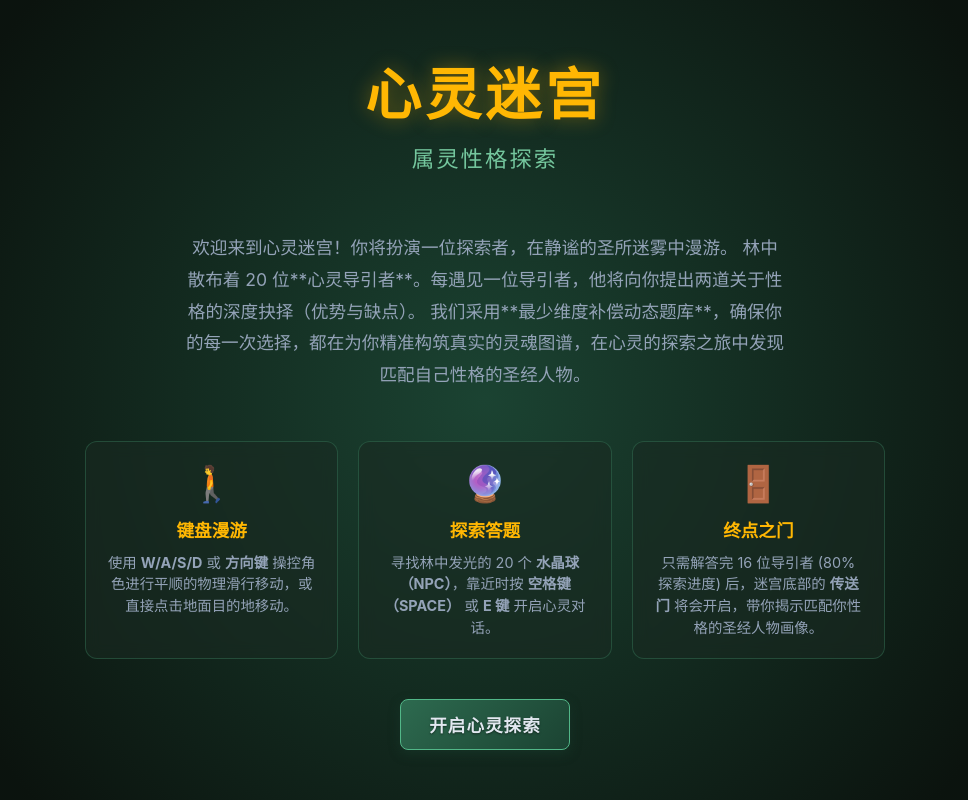
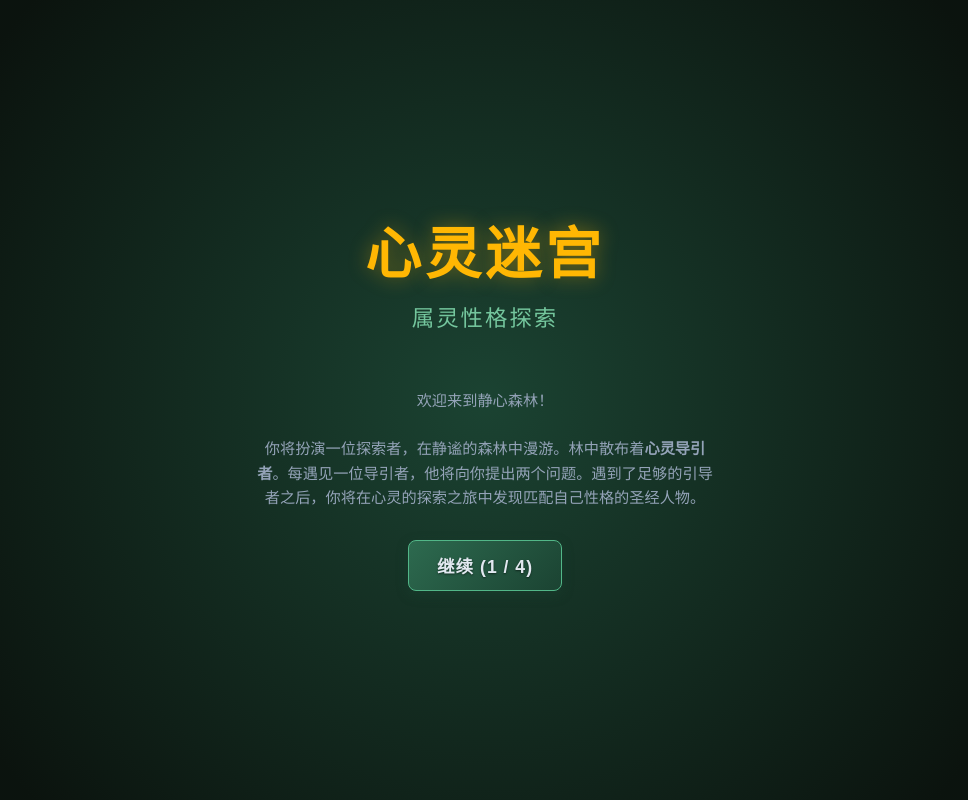
Before and after one commit to lerzlerz/U-BibleHero, a React (Vite) app: page / in a window 1280 px wide. Shown: the whole page, without its empty margins (155-1123 px from the left). Built offline with nearby package versions, Linux system fonts and the light colour scheme.

Commit message:
fix: welcome screen pagination, restore handleAnswerQuestion, and polish instructions

```diff
--- a/src/App.css
+++ b/src/App.css
@@ -862,3 +862,58 @@ canvas {
   color: var(--text-secondary);
   line-height: 1.4;
 }
+
+/* ====================================================
+   Paginated Welcome Screen
+   ==================================================== */
+.instruction-single-card {
+  background: rgba(255, 255, 255, 0.04);
+  border: 1px solid rgba(255, 255, 255, 0.08);
+  padding: 25px;
+  border-radius: 12px;
+  text-align: center;
+  margin-bottom: 25px;
+  max-width: 420px;
+  width: 90%;
+  box-sizing: border-box;
+  margin-left: auto;
+  margin-right: auto;
+  animation: fadeIn 0.4s ease-out;
+}
+
+.instruction-single-card h3 {
+  font-family: 'Cinzel', serif;
+  color: var(--gold);
+  font-size: 1.25rem;
+  margin: 15px 0 10px 0;
+}
+
+.instruction-single-card p {
+  color: var(--text-secondary);
+  font-size: 0.9rem;
+  line-height: 1.5;
+  margin: 0;
+}
+
+.start-page-content {
+  display: flex;
+  flex-direction: column;
+  align-items: center;
+  width: 100%;
+  animation: fadeIn 0.3s ease-out;
+}
+
+.start-page-content .start-desc {
+  max-width: 460px;
+  width: 90%;
+  text-align: center;
+  font-size: 0.95rem;
+  line-height: 1.6;
+  margin-bottom: 30px;
+  color: var(--text-secondary);
+}
+
+@keyframes fadeIn {
+  from { opacity: 0; transform: translateY(10px); }
+  to { opacity: 1; transform: translateY(0); }
+}
--- a/src/App.jsx
+++ b/src/App.jsx
@@ -127,6 +127,7 @@ const CHARACTER_AVATARS = {
 // ----------------------------------------------------
 export default function App() {
   const [gameState, setGameState] = useState('start'); // start | playing | results
+  const [startStep, setStartStep] = useState(0); // 4-step welcome pagination
 
   // Answers database: keys 1 to 40, values D/I/S/C
   const [answers, setAnswers] = useState({});
@@ -190,6 +191,7 @@ export default function App() {
     setActiveDialogueQ2(null);
     setAdjacentNpcState(null);
     setResultsProfile(null);
+    setStartStep(0);
     setGameState('start');
   };
 
@@ -338,6 +340,30 @@ export default function App() {
       });
     }
   }, [answers, currentDialogueNpc, dialogueStep, activeDialogueQ1, activeDialogueQ2, resolvedNpcs]);
+  // Answer a question and progress dialogue
+  const handleAnswerQuestion = (selectedType) => {
+    if (!currentDialogueNpc || !activeDialogueQ1 || !activeDialogueQ2) return;
+    const activeQ = dialogueStep === 0 ? activeDialogueQ1 : activeDialogueQ2;
+
+    setAnswers(prev => ({ ...prev, [activeQ.id]: selectedType }));
+
+    if (dialogueStep === 0) {
+      setDialogueStep(1);
+    } else {
+      // Resolve NPC
+      const npcIdx = currentDialogueNpc.index;
+      setResolvedNpcs(prev => {
+        const next = new Set(prev);
+        next.add(npcIdx);
+        return next;
+      });
+      setCurrentDialogueNpc(null);
+      setDialogueStep(0);
+      setActiveDialogueQ1(null);
+      setActiveDialogueQ2(null);
+    }
+  };
+
   // Listen to Keyboard Inputs
   useEffect(() => {
     const handleKeyDown = (e) => {
@@ -779,31 +805,49 @@ export default function App() {
         <div className="start-screen">
           <div className="start-title">心灵迷宫</div>
           <div className="start-subtitle">属灵性格探索</div>
+
+          {startStep === 0 && (
+            <div className="start-page-content">
               <p className="start-desc">
-            欢迎来到心灵迷宫！你将扮演一位探索者，在静谧的圣所迷雾中漫游。
-            林中散布着 20 位**心灵导引者**。每遇见一位导引者，他将向你提出两道关于性格的深度抉择（优势与缺点）。
-            我们采用**最少维度补偿动态题库**，确保你的每一次选择，都在为你精准构筑真实的灵魂图谱，在心灵的探索之旅中发现匹配自己性格的圣经人物。
+                欢迎来到静心森林！<br /><br />
+                你将扮演一位探索者，在静谧的森林中漫游。林中散布着<strong>心灵导引者</strong>。每遇见一位导引者，他将向你提出两个问题。遇到了足够的引导者之后，你将在心灵的探索之旅中发现匹配自己性格的圣经人物。
               </p>
+              <button className="btn-primary" onClick={() => setStartStep(1)}>继续 (1 / 4)</button>
+            </div>
+          )}
 
-          <div className="instructions-grid">
-            <div className="instruction-card">
+          {startStep === 1 && (
+            <div className="start-page-content">
+              <div className="instruction-single-card">
                 <div className="instruction-emoji">🚶</div>
-              <h3>键盘漫游</h3>
+                <h3>键盘或触摸漫游</h3>
                 <p>使用 <strong>W/A/S/D</strong> 或 <strong>方向键</strong> 操控角色进行平顺的物理滑行移动，或直接点击地面目的地移动。</p>
               </div>
-            <div className="instruction-card">
+              <button className="btn-primary" onClick={() => setStartStep(2)}>继续 (2 / 4)</button>
+            </div>
+          )}
+
+          {startStep === 2 && (
+            <div className="start-page-content">
+              <div className="instruction-single-card">
                 <div className="instruction-emoji">🔮</div>
                 <h3>探索答题</h3>
-              <p>寻找林中发光的 20 个 <strong>水晶球（NPC）</strong>，靠近时按 <strong>空格键（SPACE）</strong> 或 <strong>E 键</strong> 开启心灵对话。</p>
+                <p>寻找林中的心灵引导者，靠近时按<strong>空格键(SPACE)</strong>或<strong>手指点击</strong>，开启心灵对话。</p>
               </div>
-            <div className="instruction-card">
+              <button className="btn-primary" onClick={() => setStartStep(3)}>继续 (3 / 4)</button>
+            </div>
+          )}
+
+          {startStep === 3 && (
+            <div className="start-page-content">
+              <div className="instruction-single-card">
                 <div className="instruction-emoji">🚪</div>
                 <h3>终点之门</h3>
-              <p>只需解答完 16 位导引者 (80% 探索进度) 后，迷宫底部的 <strong>传送门</strong> 将会开启，带你揭示匹配你性格的圣经人物画像。</p>
+                <p>找到足够多的心灵引导者后，森林底部的传送门将会开启，带你揭示匹配你性格的圣经人物画像。</p>
               </div>
+              <button className="btn-primary" onClick={handleStartGame}>开启心灵探索 (4 / 4)</button>
             </div>
-
-          <button className="btn-primary" onClick={handleStartGame}>开启心灵探索</button>
+          )}
         </div>
       )}
 
```
Lines whose indentation alone changed are shown as unchanged.
